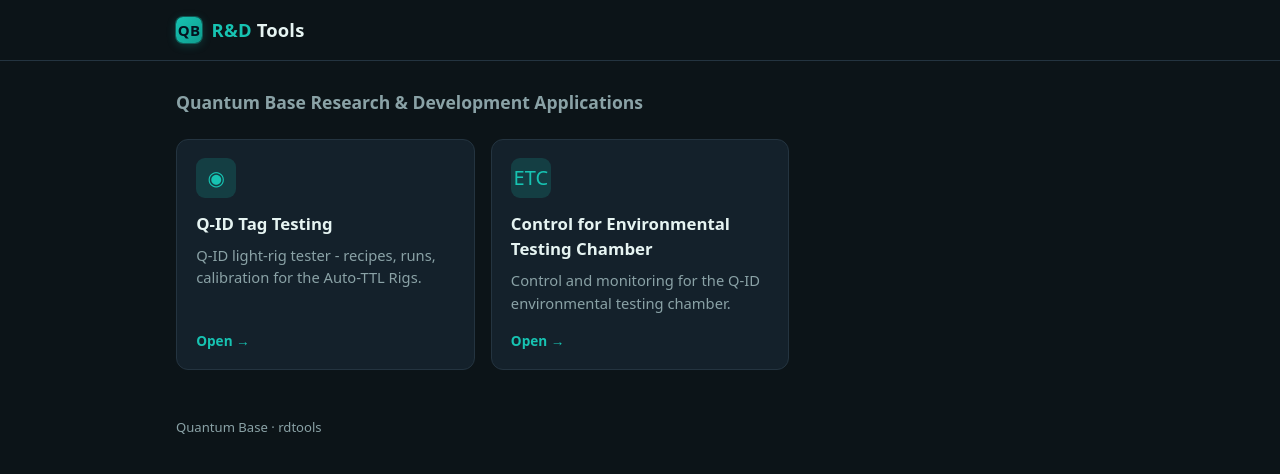
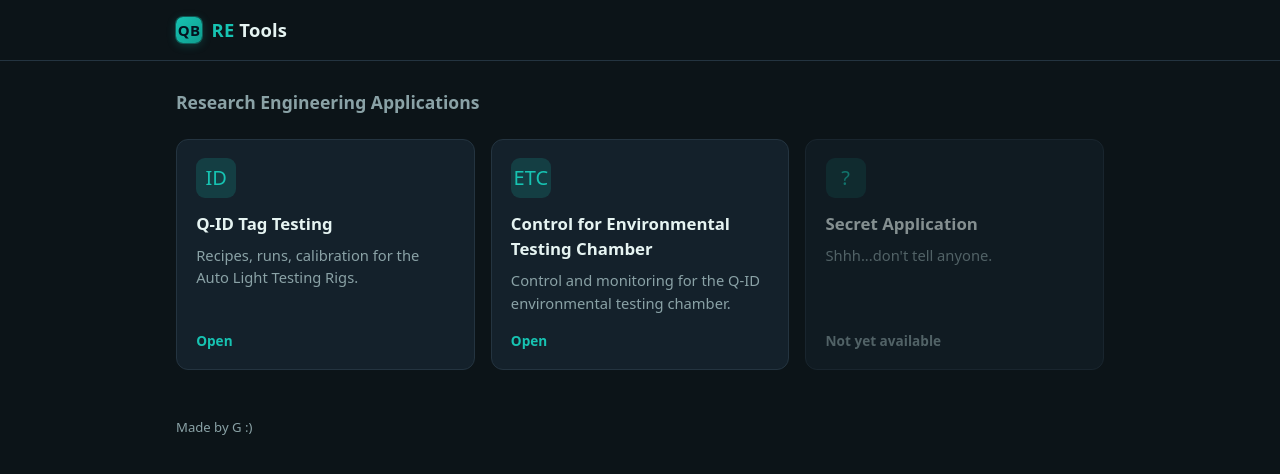
Before and after one commit to Geomaniac15/rdtools-dashboard, a Flask app: page / in a window 1280 px wide. Shown: the top 474 px of the page. Run offline with Flask 3, Linux system fonts and the light colour scheme.

Commit message:
minor updates to the html

```diff
--- a/app.py
+++ b/app.py
@@ -15,9 +15,9 @@ app = Flask(__name__)
 APPS = [
     {
         "name": "Q-ID Tag Testing",
-        "description": "Q-ID light-rig tester - recipes, runs, calibration for the Auto-TTL Rigs.",
+        "description": "Recipes, runs, calibration for the Auto Light Testing Rigs.",
         "href": "/light-testing/",
-        "icon": "◉",
+        "icon": "ID",
         "enabled": True,
     },
     {
@@ -27,6 +27,13 @@ APPS = [
         "icon": "ETC",
         "enabled": True,
     },
+    {
+        "name": "Secret Application",
+        "description": "Shhh...don't tell anyone.",
+        "href": "/secret-app/",
+        "icon": "?",
+        "enabled": False,
+    }
 ]
 
 
--- a/templates/index.html
+++ b/templates/index.html
@@ -55,12 +55,12 @@
     <header>
         <div class="bar">
             <h1 class="brand"><span class="mark">QB</span>
-                <span><span class="qb">R&D</span> Tools</span></h1>
+                <span><span class="qb">RE</span> Tools</span></h1>
         </div>
     </header>
 
     <main>
-        <h3 class="lead">Quantum Base Research & Development Applications</h3>
+        <h3 class="lead">Research Engineering Applications</h3>
         <div class="grid">
             {% for a in apps %}
             {% if a.enabled %}
@@ -68,7 +68,7 @@
                 <div class="icon">{{ a.icon }}</div>
                 <h2>{{ a.name }}</h2>
                 <p>{{ a.description }}</p>
-                <div class="go">Open &rarr;</div>
+                <div class="go">Open</div>
             </a>
             {% else %}
             <div class="tile disabled">
@@ -82,6 +82,6 @@
         </div>
     </main>
 
-    <footer>Quantum Base · rdtools</footer>
+    <footer>Made by G :)</footer>
 </body>
 </html>
--- a/templates/maintenance.html
+++ b/templates/maintenance.html
@@ -49,7 +49,7 @@
 <body>
     <header>
         <div class="bar">
-            <h1 class="brand"><a href="http://rdtools"><span class="mark">QB</span></a>
+            <h1 class="brand"><a href="/"><span class="mark">QB</span></a>
                 <span><span class="qb">R&D</span> Tools</span></h1>
         </div>
     </header>
```
